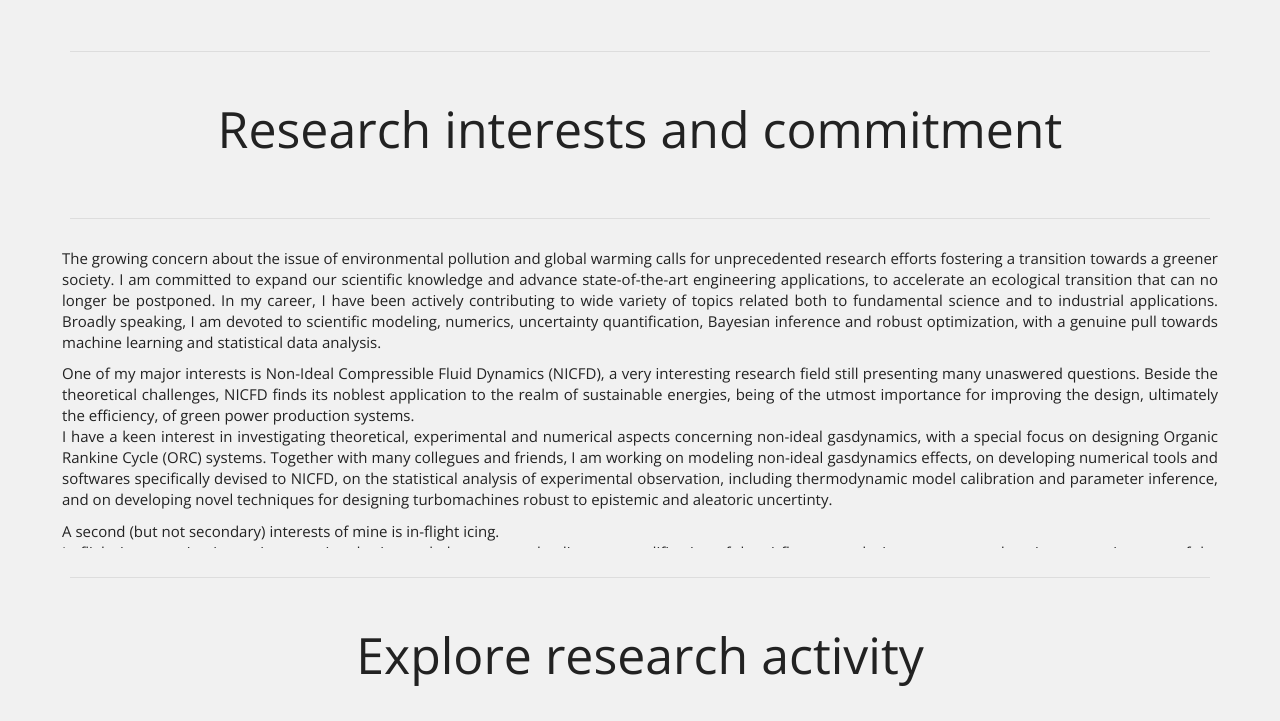
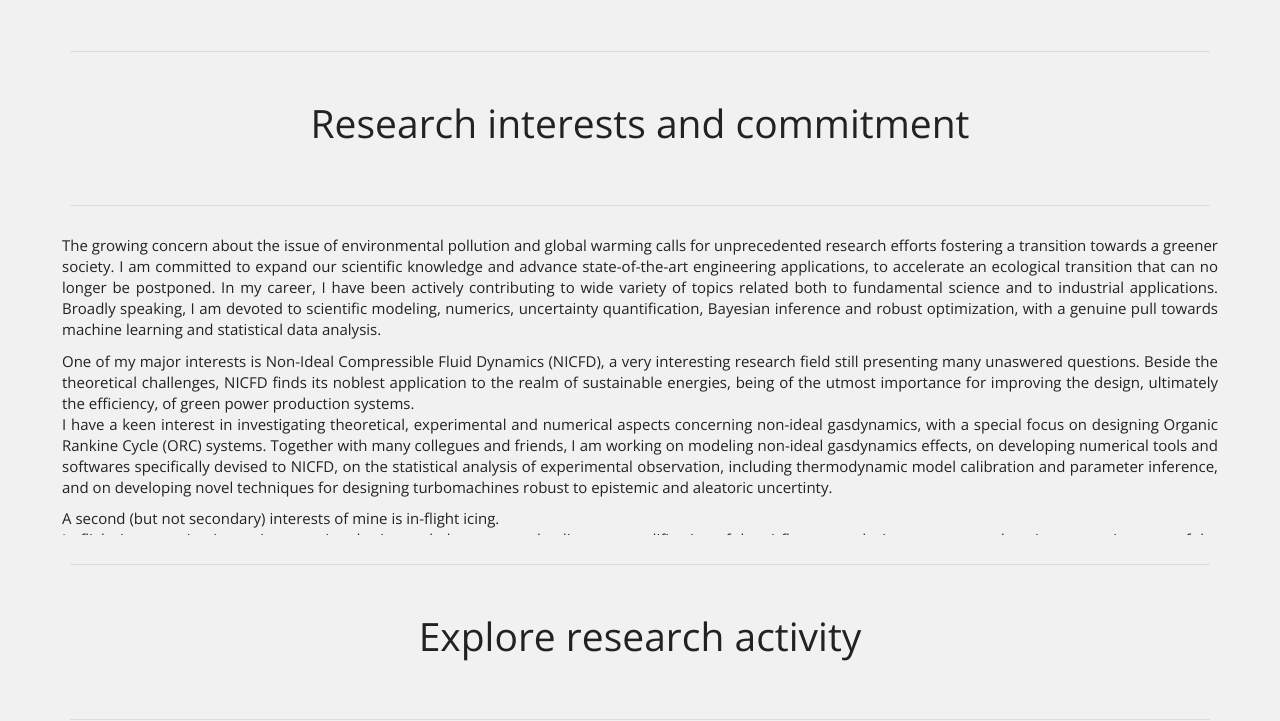
Before and after one commit to LaSerpe/LaSerpe.github.io, a Jekyll site: the page built from html/research.html, in a window 1280 px wide and 1400 px high, scrolled down 245 px. Shown: the part 152-873 px from the top of the window. Built offline with Jekyll 4.4.1, drawn with Linux system fonts in a browser that asks for light colours; nearby versions of some CDN libraries; library files that are not in the unit come from our copies; grey boxes are pictures that could not be loaded.

Commit message:
research update

```diff
--- a/html/research.html
+++ b/html/research.html
@@ -14,7 +14,7 @@
   background-color: #f1f1f1;
 }
 
-.main {
+/*.main {
   max-width: 1000px;
   margin: auto;
 }
@@ -22,7 +22,7 @@
 h1 {
   font-size: 50px;
   word-break: break-all;
-}
+}*/
 
 .row {
   margin: 10px -16px;
```
